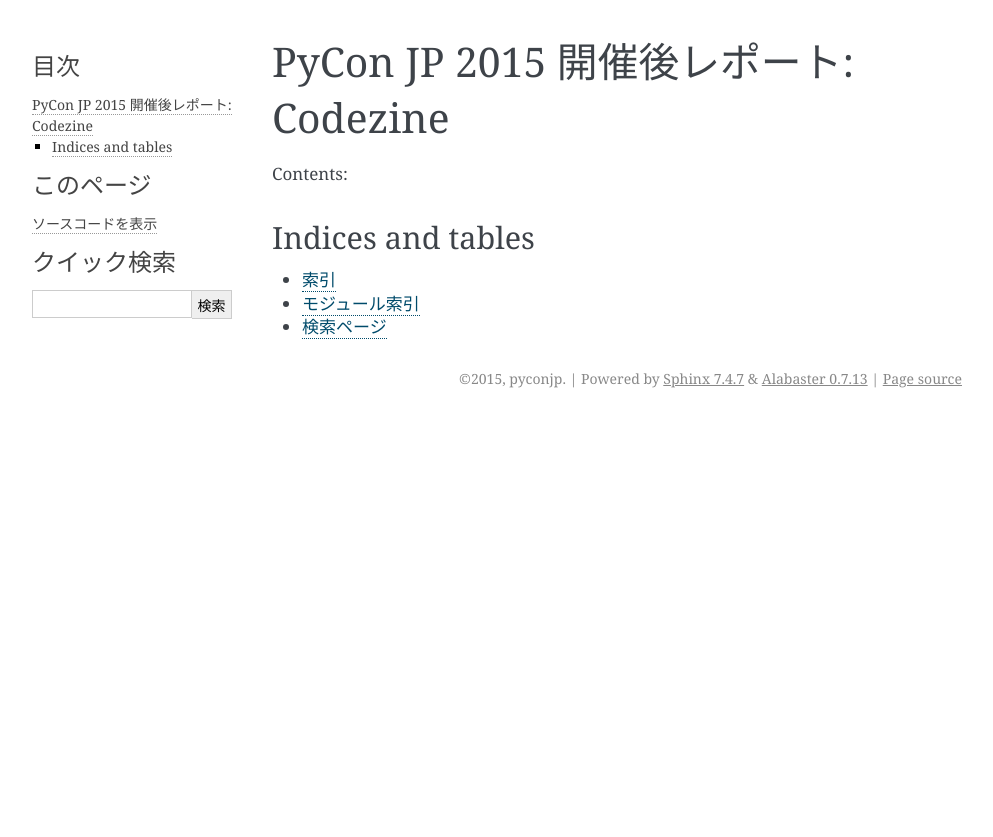
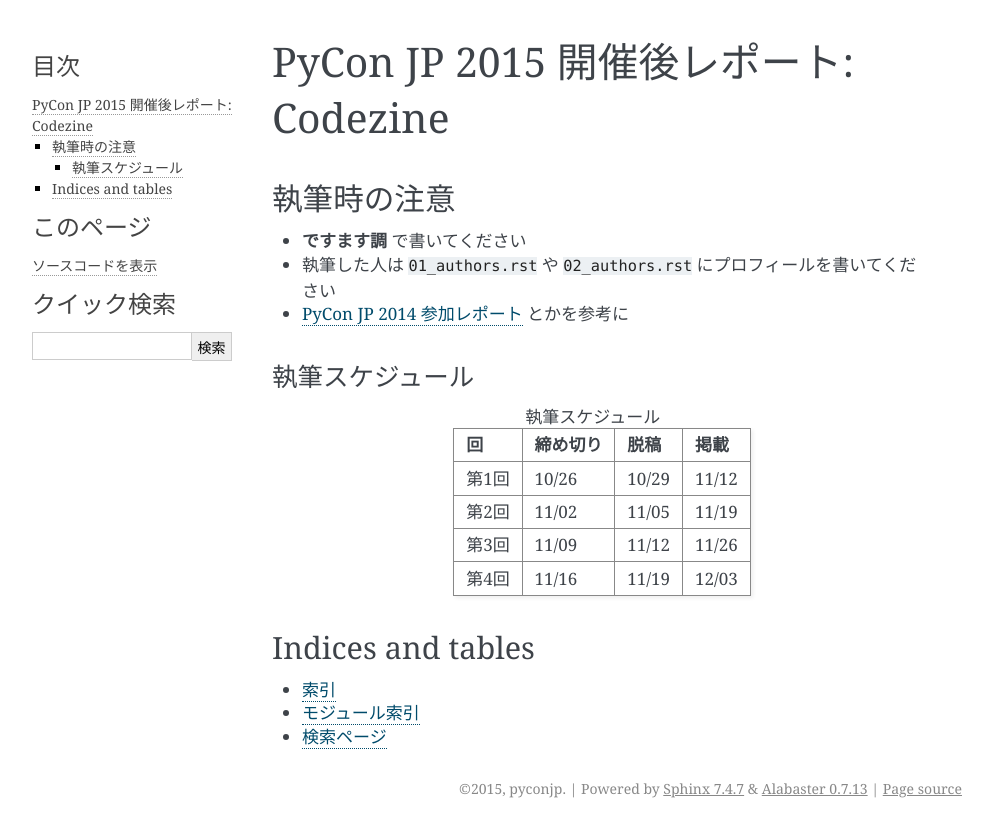
Before and after one commit to pyconjp/codezine-after-reports2015, a Sphinx documentation site: the page built from source/index.rst, in a window 1280 px wide. Shown: the top 837 px of the page, without its empty margins (148-1141 px from the left). Built offline with Sphinx 7.4.7, drawn with Linux system fonts in a browser that asks for light colours.

Commit message:
執筆スケジュールを追加

```diff
--- a/source/index.rst
+++ b/source/index.rst
@@ -7,11 +7,39 @@
 PyCon JP 2015 開催後レポート: Codezine
 =========================================
 
-Contents:
+執筆時の注意
+============
+- **ですます調** で書いてください
+- 執筆した人は ``01_authors.rst`` や ``02_authors.rst`` にプロフィールを書いてください
 
-.. toctree::
-   :maxdepth: 2
+- `PyCon JP 2014 参加レポート <http://gihyo.jp/news/report/01/pyconjp2014>`_ とかを参考に
 
+執筆スケジュール
+----------------
+
+.. list-table:: 執筆スケジュール
+   :header-rows: 1
+
+   * - 回
+     - 締め切り
+     - 脱稿
+     - 掲載
+   * - 第1回
+     - 10/26
+     - 10/29
+     - 11/12
+   * - 第2回
+     - 11/02
+     - 11/05
+     - 11/19
+   * - 第3回
+     - 11/09
+     - 11/12
+     - 11/26
+   * - 第4回
+     - 11/16
+     - 11/19
+     - 12/03
 
 
 Indices and tables
```
